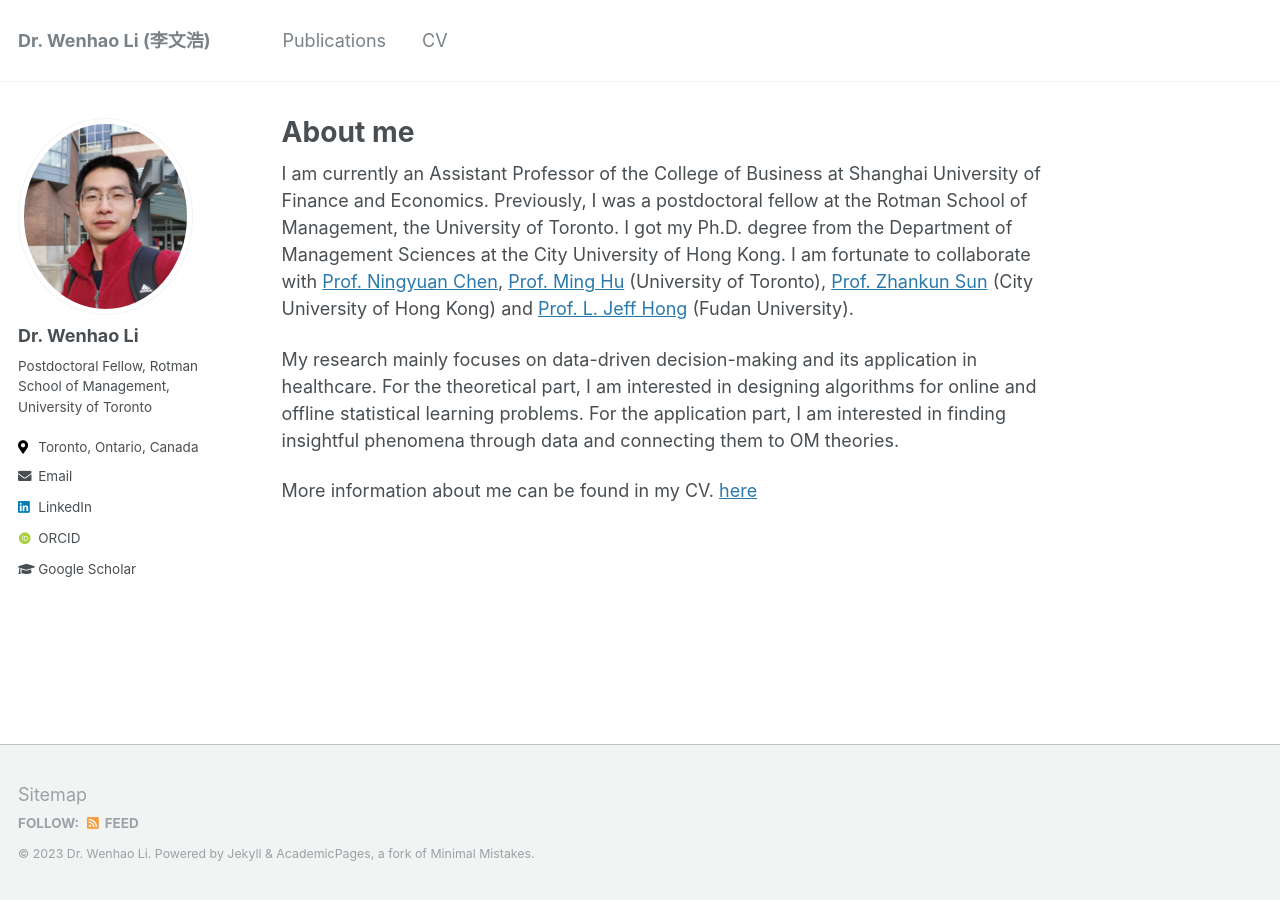
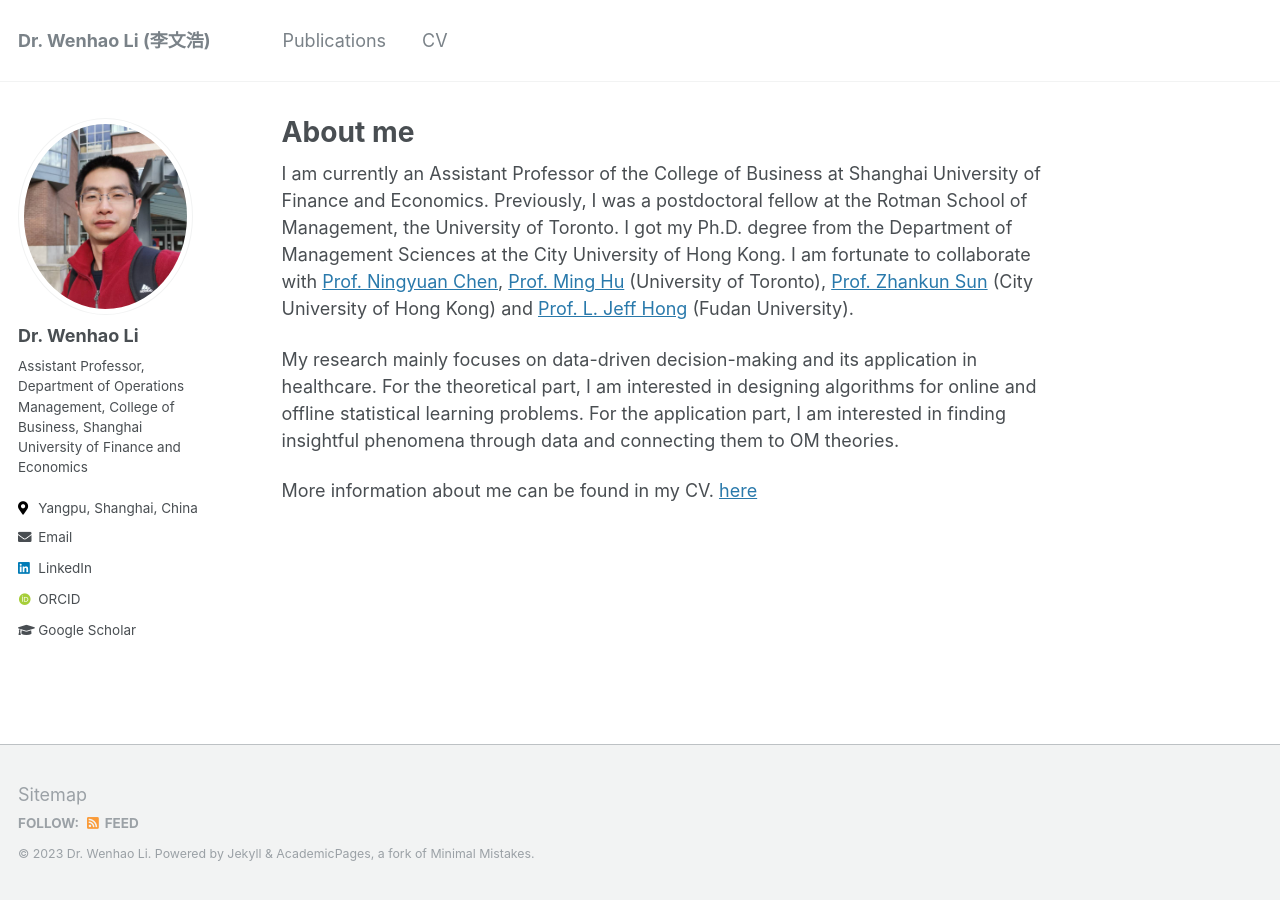
Before and after one commit to WenhaoLi666/WenhaoLi666.github.io, a Jekyll site: the page built from _pages/about.md, in a window 1280 px wide. Built offline with Jekyll 4.4.1, drawn with Linux system fonts in a browser that asks for light colours; some web fonts are replaced.

Commit message:
Update _config.yml

```diff
--- a/_config.yml
+++ b/_config.yml
@@ -10,7 +10,7 @@ locale                   : "en-US"
 title                    : "Dr. Wenhao Li (李文浩)"
 title_separator          : "-"
 name                     : &name "Dr. Wenhao Li"
-description              : &description "Postdoctoral Fellow, Rotman School of Management, University of Toronto"
+description              : &description "Assistant Professor, Department of Operations Management, College of Business, Shanghai University of Finance and Economics"
 url                      : "https://WenhaoLi666.github.io" # the base hostname & protocol for your site e.g. "https://mmistakes.github.io"
 baseurl                  : "" # the subpath of your site, e.g. "/blog"
 repository               : "WenhaoLi666.github.io"
@@ -84,13 +84,13 @@ analytics:
 author:
   name             : "Dr. Wenhao Li"
   avatar           : "profile.png"
-  bio              : "Postdoctoral Fellow, Rotman School of Management, University of Toronto"
-  location         : "Toronto, Ontario, Canada"
+  bio              : "Assistant Professor, Department of Operations Management, College of Business, Shanghai University of Finance and Economics"
+  location         : "Yangpu, Shanghai, China"
   employer         :
   pubmed           :
   orcid            : "https://orcid.org/0000-0003-1352-2775"
   googlescholar    : "https://scholar.google.com/citations?user=89CHOGYAAAAJ&hl=en"
-  email            : "wwenhao.li@mail.utoronto.ca"
+  email            : "liwenhao@mail.shufe.edu.cn"
   researchgate     :  # example: "https://www.researchgate.net/profile/yourprofile"
   uri              :
   bitbucket        :
```
